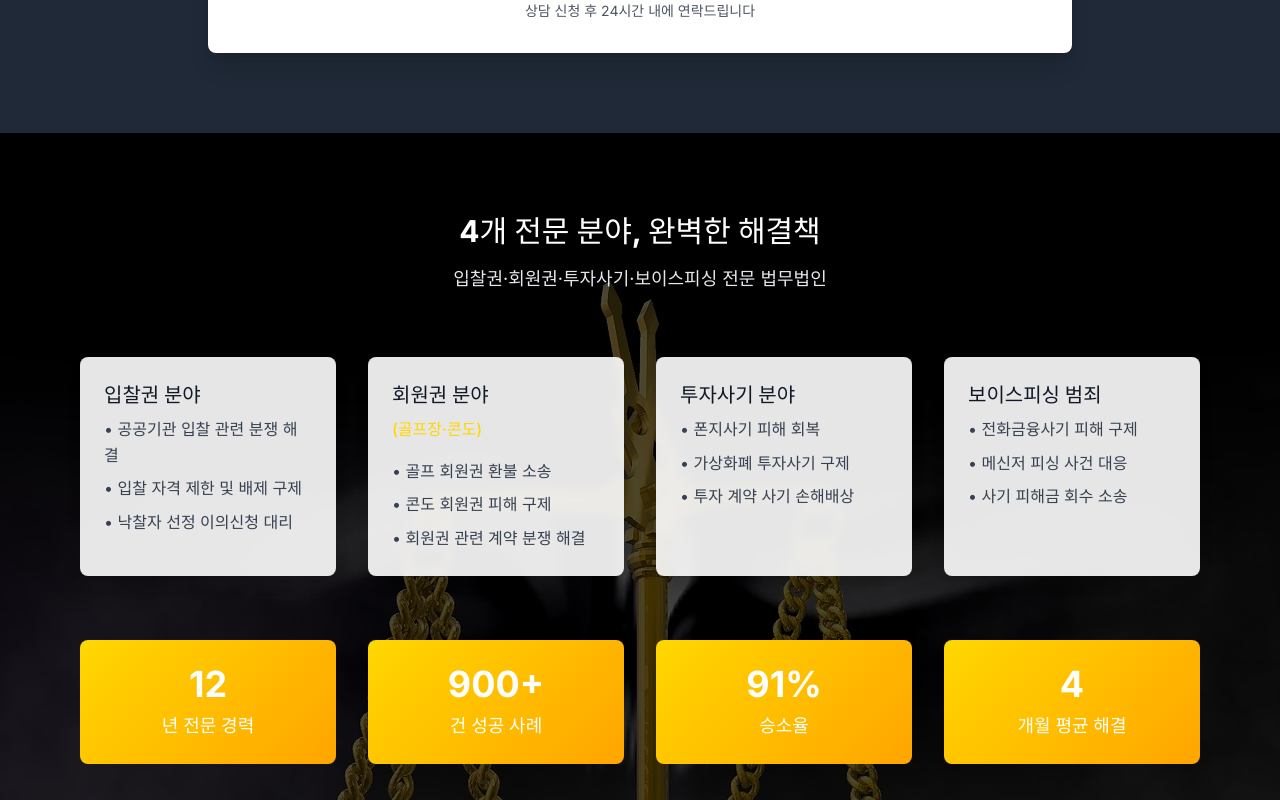
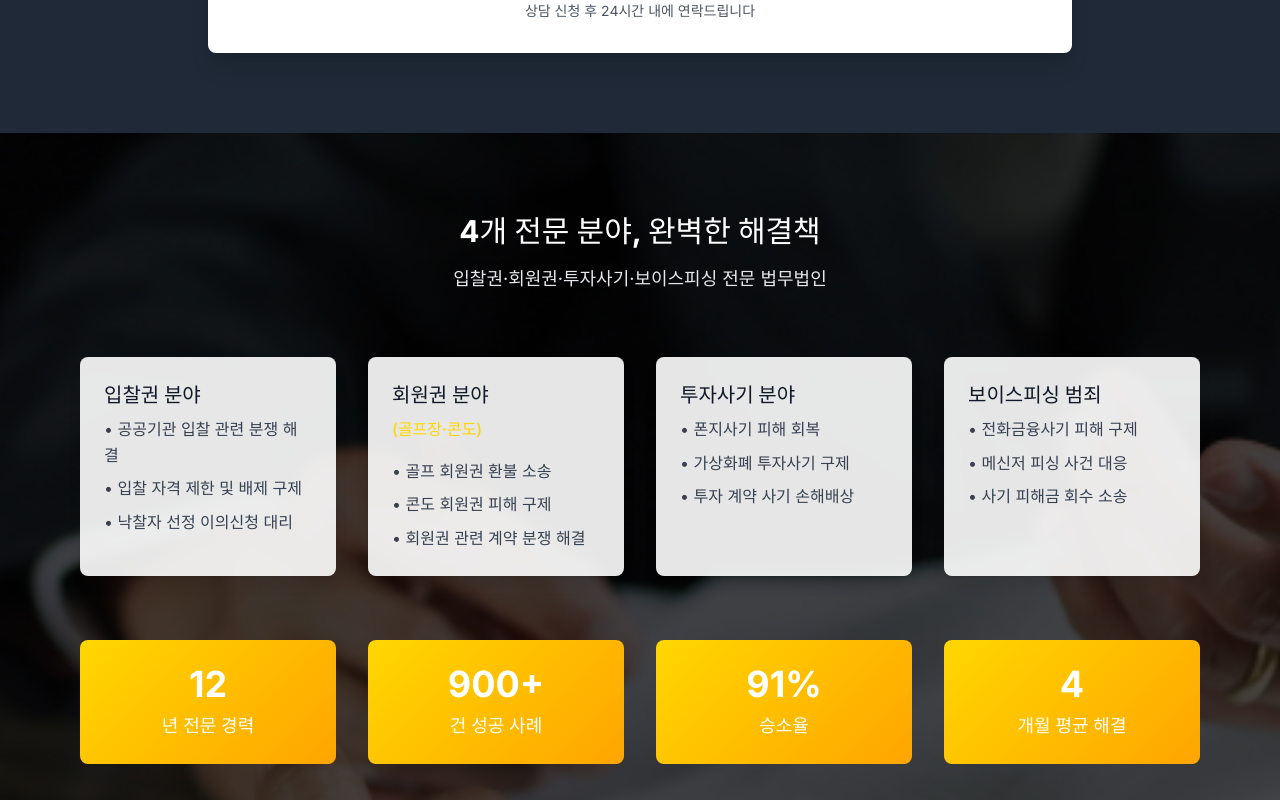
Before and after one commit to gu991230-cyber/gugit, a Next.js app: page / in a window 1280 px wide. Shown: the part 1540-2340 px from the top of the page. Built offline with nearby package versions, Linux system fonts and the light colour scheme; no server answers.

Commit message:
4개 전문 분야 섹션 배경을 558.jpg로 변경

```diff
--- a/src/app/page.tsx
+++ b/src/app/page.tsx
@@ -238,7 +238,7 @@ export default function Home() {
          <div className="absolute inset-0">
            <div
              className="absolute inset-0 bg-cover bg-center"
-            style={{ backgroundImage: `url('/images/551.webp')` }}
+             style={{ backgroundImage: `url('/images/558.jpg')` }}
            />
            <div className="absolute inset-0 bg-black/70" />
          </div>
```
Also changed, not shown: public/images/558.jpg (added). Lines whose indentation alone changed are shown as unchanged.
